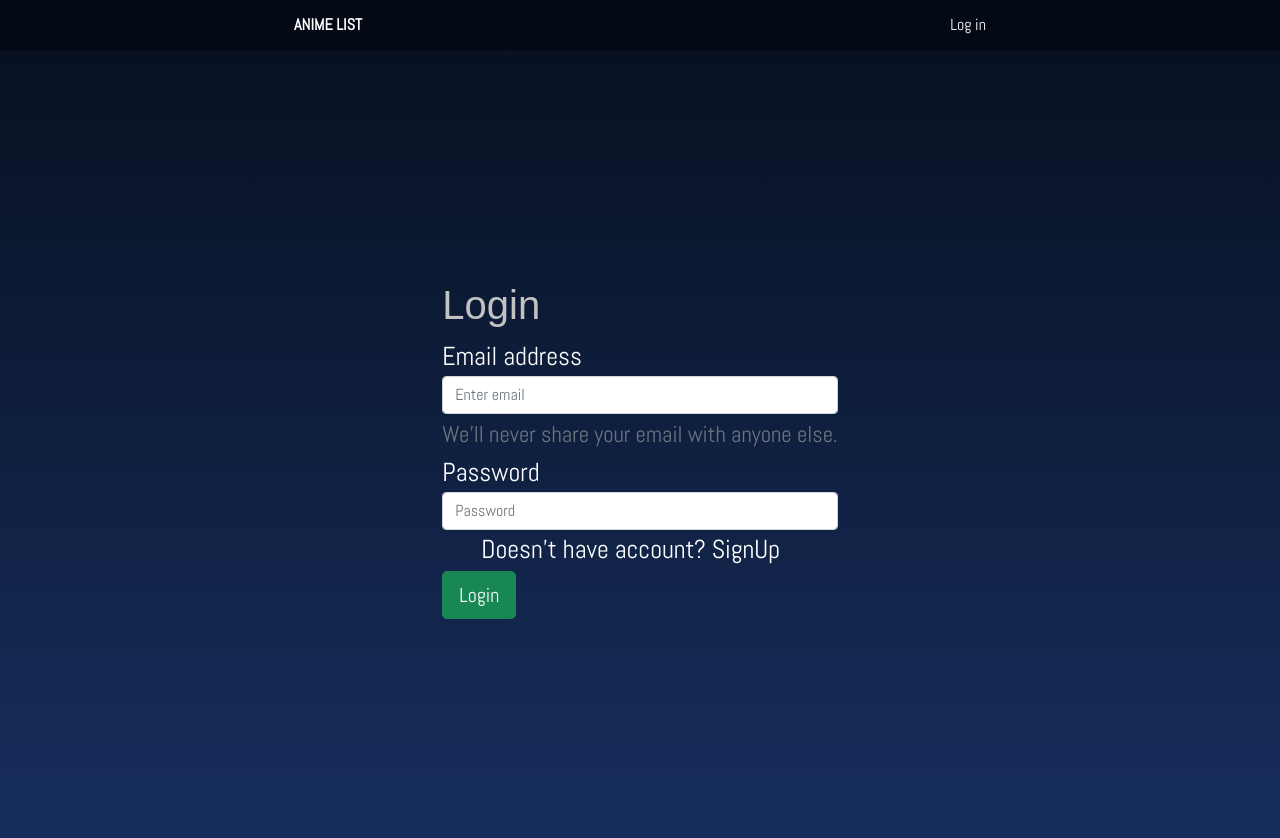
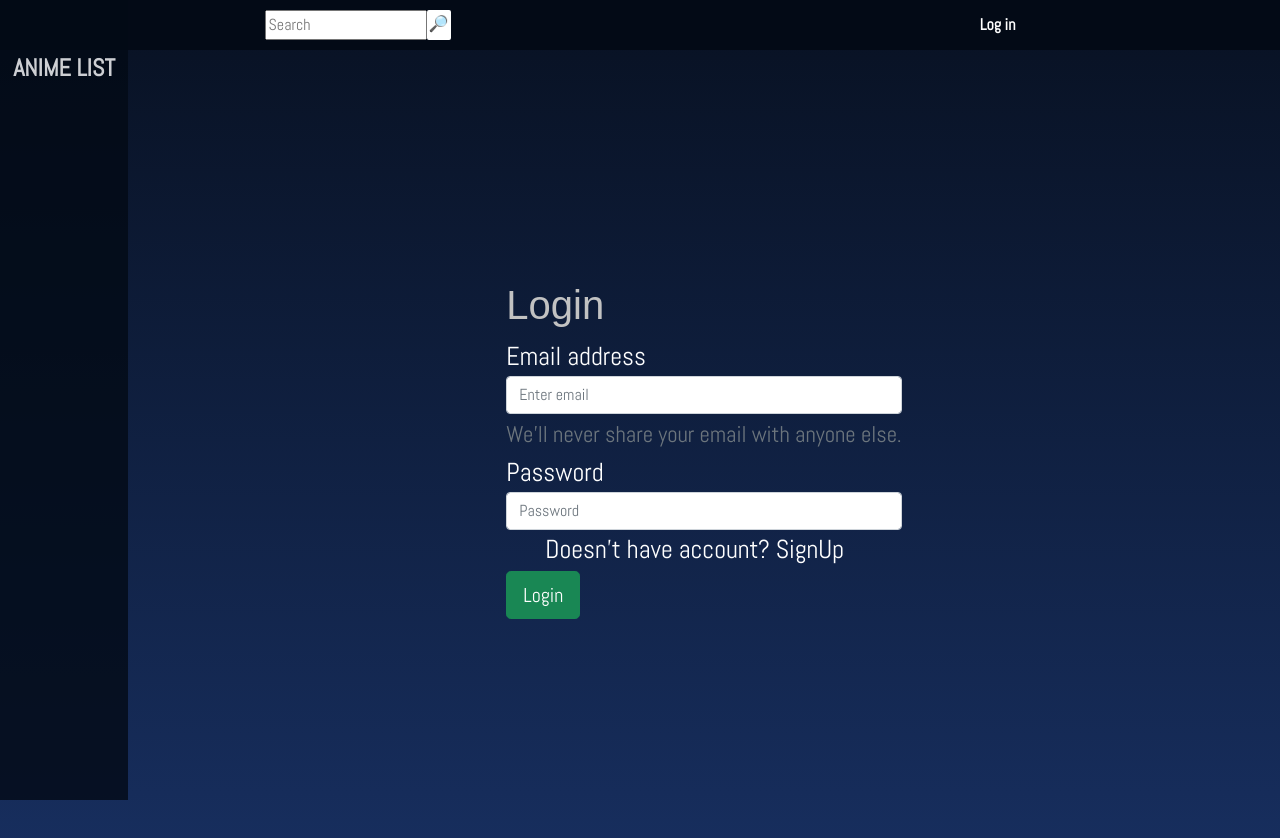
Before and after one commit to KhaledAlhamad/Project2, a React (Create React App) app in the folder frontend/: page /Login in a window 1280 px wide. Shown: the top 838 px of the page. Built offline with nearby package versions, Linux system fonts and the light colour scheme; no server answers.

Commit message:
adding search

```diff
--- a/frontend/src/App.css
+++ b/frontend/src/App.css
@@ -1,12 +1,13 @@
 .App {
   /* text-align: center; */
-  font-family: 'Abel', sans-serif;
+  font-family: "Abel", sans-serif;
   position: relative;
+  background-image: linear-gradient(#081122, #172e5e);
 }
 
 .App-header {
-	background-image: linear-gradient(#081122, #172e5e);
   min-height: 100vh;
+  margin-left: 10%;
   display: flex;
   flex-direction: column;
   align-items: center;
@@ -18,7 +19,7 @@
 .App-link {
   color: #61dafb;
 }
-#navbar_column{
+#navbar_column {
   background: #b2bbce;
   height: 50px;
   align-items: left;
@@ -26,7 +27,7 @@
   flex-direction: column;
   justify-content: space-around;
 }
-#navbar{
+#navbar {
   background: #030a16;
   height: 50px;
   align-items: center;
@@ -35,106 +36,184 @@
   justify-content: space-around;
   position: relative;
 }
-.Link_home,.Link,.Nav {
+#sidebar {
+  background: #030a16;
+  opacity: 0.8;
+  height: 100vh;
+  width: 10%;
+  align-items: center;
+  display: flex;
+  flex-direction: column;
+  justify-content: flex-start;
+  padding: 50px 5px;
+  position: fixed;
+  top: 0;
+}
+.Link_home,
+.Link,
+.Nav {
   text-decoration: none;
   color: white;
 }
-.Link_home{
+.Link_home {
   justify-self: flex-start;
   font-weight: bold;
 }
 
+/**/
+.Link{
+	text-decoration: none;
+	color: white;
+	font-weight: bold;
+  }
+  .Link:hover{
+	color:rgb(238, 141, 141);
+	text-shadow: 0.5px 0.5px 1px black, 0.5px -0.5px 1px black, -0.5px 0.5px 1px black, -0.5px -0.5px 1px black;
+  }
+  .Link_home{
+	text-decoration: none;
+	color: white;
+	font-weight: bolder;
+	font-size: 24px;
+	transition: 0.6s;
+	border-radius: 1cm;
+  }
+  .Link_home:hover{
+	transform: translate3D(0, -1px, 0) scale(1.01); /* move up slightly and zoom in */
+	box-shadow: 1px 1px 1px white, -1px -1px 1px white, -1px 1px 1px white, 1px -1px 1px white;
+	border-radius: 1cm;
+	padding: 5px;
+	transition: all 0.4s ease; /* zoom in */
+	cursor: pointer;
+	background:red;
+	color: rgb(255, 220, 220);
+  }
+  .Link_search{
+    font-size: 1em;
+	text-decoration: none;
+	color: white;
+	font-weight: bold;
+	background:white;
+	padding: 2px;
+	border-radius: 0.05cm;
+  transition: 0.1s;
+  }
+  .Link_search:hover{
+	text-decoration: none;
+	color: white;
 
-#parent{
+  transform: translate3D(0px, 0px, 0px) scale(1.1);
+  transition: all 0.3s ease;
+}
+  #Link_search{
+
+  }
+  #Link_search:hover{
+
+
+  }
+/**/
+
+#parent {
   display: grid;
   grid-template-columns: auto auto auto;
 }
-.item_left{
+
+.item_left {
   grid-column-start: 1;
   grid-column-end: 3;
 }
-.item_right{
-
+.item_right {
 }
-.item{}
-.image_and_title{
+.item {
+}
+.image_and_title {
   display: flex;
   flex-direction: row;
   column-gap: 15px;
 }
-#details_root{
-
+#details_root {
   display: flex;
   flex-direction: column;
   align-items: flex-start;
   padding: 20px;
 }
-p{font-size: 18px;}
-.details_title{color:rgb(236, 236, 236);}
-.details_title_alt{
+p {
+  font-size: 18px;
+}
+.details_title {
+  color: rgb(236, 236, 236);
+}
+.details_title_alt {
   color: #9b9b9b;
 }
-.details_description{
+.details_description {
   max-width: 120ch;
   color: #9b9b9b;
 }
-.details_score{}
-.details_scored_by{}
-.details_ul{
+.details_score {
+}
+.details_scored_by {
+}
+.details_ul {
   list-style-type: square;
   display: grid;
   grid-template-columns: 60% 60%;
   column-gap: 10%;
   color: #9b9b9b;
 }
-.details_ul>li{
+.details_ul > li {
   margin: 0 0;
   padding: 0 0;
   align-self: flex-start;
 }
-.details_ul>li>span{
+.details_ul > li > span {
   padding-left: 40px;
   color: white;
 }
-.review_form{
+span>span{
+  font-size: 0.7em;
+}
+.review_form {
   width: 50%;
   margin: 20px;
 }
-.reviews{}
-.review_mal,.review_local{
-	padding :10px;
+.reviews {
+}
+.review_mal,
+.review_local {
+  padding: 10px;
   margin: 10px;
-	background-image: linear-gradient(#091327, #102141, #091327)
+  background-image: linear-gradient(to bottom left, #060c18, #0a162c, #091327);
 }
-@media (max-width:790px){
-	.details_ul{
+@media (max-width: 790px) {
+  .details_ul {
     display: grid;
     grid-template-columns: 45% 45%;
     column-gap: 5%;
     color: #9b9b9b;
   }
 }
-@media (max-width:550px){
-	.image_and_title{
+@media (max-width: 550px) {
+  .image_and_title {
     flex-direction: column;
     column-gap: 15px;
   }
-	.details_ul{
+  .details_ul {
     display: grid;
     grid-template-columns: 50% 50%;
     column-gap: 5%;
     color: #9b9b9b;
   }
-	.details_ul{
+  .details_ul {
     font-size: 1rem;
     color: #9b9b9b;
   }
-	  .details_ul>li>span{
+  .details_ul > li > span {
     padding-left: 1px;
     color: white;
   }
 }
-
 
 /* ADDED  */
 h1,
@@ -187,6 +266,17 @@ h6 {
   font-size: 13px;
   color: #ffffff;
   background: #e53637;
+  display: inline-block;
+  padding: 2px 12px;
+  border-radius: 4px;
+  position: absolute;
+  left: 10px;
+  top: 10px;
+}
+.ep2{
+  font-size: 13px;
+  color: #ffffff;
+  background:#192591;
   display: inline-block;
   padding: 2px 12px;
   border-radius: 4px;
@@ -297,3 +387,15 @@ h6 {
   content: "";
 }
 /* ADDED END  */
+
+
+#search_page{
+  padding: 50px;
+}
+.search_item{
+  display: flex;
+  flex-direction: row;
+  justify-content: space-around;
+  background-color: red;
+}
+#search_page{display: flex; flex-direction: row;}
--- a/frontend/src/App.js
+++ b/frontend/src/App.js
@@ -11,6 +11,7 @@ import "../node_modules/bootstrap/dist/css/bootstrap.min.css";
 import { LogContext } from "./components/LogContext";
 import Signup from './components/Signup';
 import Profile from './components/Profile';
+import Search from './components/Search';
 
 function App() {
   const [airing, setAiring] = useState([])
@@ -23,7 +24,9 @@ function App() {
   useEffect(() => {
     axios.get('http://localhost:8080/anime/airing').then((res) =>{
       setAiring(res.data.top.slice(0,6));
-      console.log(res.data.top)
+      console.log(res.data.top.slice(0,6))
+      console.log(res.data.top.slice(0,6)[3])
+      console.log(airing[4])
     })
   }, [])
   // GET Top
@@ -58,6 +61,8 @@ function App() {
             </Route>
             <Route path="/profile" element={<Profile />}>
             </Route>
+            <Route path="/Search" element={<Search />}>
+            </Route>
             </Routes>
           </header>
         </div>
--- a/frontend/src/components/Home.js
+++ b/frontend/src/components/Home.js
@@ -1,13 +1,7 @@
 import React from "react";
-import { useDispatch, useSelector } from "react-redux";
 import { Link } from "react-router-dom";
-import { setID } from "../reducers/details/details";
 
 function Home(props) {
-  const dispatch = useDispatch();
-  const state = useSelector((state) => {
-    return { details: state.details.details };
-  });
   return (
     // HERO SECTION
 
--- a/frontend/src/components/Navbar.js
+++ b/frontend/src/components/Navbar.js
@@ -1,22 +1,38 @@
 // import * as ReactBootStrap from "react-bootstrap";
-import React, { useContext } from "react";
+import React, { useState, useContext } from "react";
 import { useSelector, useDispatch } from "react-redux";
 import { BrowserRouter as Router, Route, Switch, Link } from "react-router-dom";
 import { LogContext } from "./LogContext";
+import { createContext } from "react";
+import {setSearch} from '../reducers/search/search'
 
 function Navbar() {
+  const [searchSomething, setSearchSomething] = useState("")
   const log = useContext(LogContext);
   const state = useSelector((state) => {
-    return { user: state.user.user };
+    return { user:state.user.user,search: state.search.search };
   });
   const dispatch = useDispatch();
 
   return (
     <div id="navbar">
-      <Link className="Link_home" to="/Home">
-        ANIME LIST
-      </Link>
-
+      <div className="d-flex" id="Link_search">
+            <input
+              type="search"
+              placeholder="Search"
+              className="me-0"
+              aria-label="Search"
+              onChange={(e) => setSearchSomething(e.target.value)}
+            />
+            <Link
+              className="Link_search"
+              onClick={()=>dispatch(setSearch(searchSomething))}
+              variant="outline-success"
+              to="/Search"
+            >
+              🔎
+            </Link>
+          </div>
       {/* ADDED K */}
       {log.logged ? (
         <a class="Nav " href="#">
@@ -29,7 +45,7 @@ function Navbar() {
               type="submit"
               class="btn btn-light btn-sm"
             >
-              {state.user.email}
+              {state.user?.email}
             </button>
           </Link>
         </a>
--- /dev/null
+++ b/frontend/src/components/Search.js
@@ -0,0 +1,62 @@
+import React, { useEffect, useState, useContext } from "react";
+// import { addVideo, clearVideo } from "../reducers/video/video";
+import { Link } from "react-router-dom";
+import axios from "axios";
+import { useParams } from "react-router-dom";
+import { useSelector, useDispatch } from "react-redux";
+import { addWatch } from "../reducers/watch/watch";
+import { LogContext } from "./LogContext";
+
+function Search() {
+  const [results, setResults] = useState([]);
+  const state = useSelector((state) => {
+    return { search: state.search.search };
+  });
+  useEffect(() => {
+    axios
+      .get(`https://api.jikan.moe/v3/search/anime?q=${state.search}&page=1`)
+      .then((res) => {
+        setResults(res.data.results);
+        console.log("search result data", res.data.results);
+      });
+  }, [state.search]);
+
+  return (
+    <div  id="search_page">
+      <div >
+        {results?.map((e, i) => {
+          return (
+            <div class="col-lg-4">
+              <div class="product__item">
+                <div
+                  class="product__item__pic set-bg"
+                  style={{
+                    backgroundImage: "url(" + e.image_url + ")",
+                  }}
+                >
+                  {e.end_date===null?
+                  <div class="ep">Ongoing</div>:
+                  <div class="ep2">Finished</div>}
+
+                  <div class="comment">
+                    <i class="fa fa-comments"></i> {e.episodes>0?e.episodes+" episodes":"episodes unknown"}
+                  </div>
+                  <div class="view">
+                    <i class="fa fa-eye"></i> {e.score+" / 10"}
+                  </div>
+                </div>
+                <div class="product__item__text">
+                  <h5>
+                      <Link to={`/Details/${e.mal_id}`}>{e.title}</Link>
+                  </h5>
+                </div>
+              </div>
+            </div>
+          );
+        })}
+      </div>
+    </div>
+  );
+}
+
+export default Search;
--- a/frontend/src/components/Sidebar.js
+++ b/frontend/src/components/Sidebar.js
@@ -1,10 +1,23 @@
 import * as ReactBootStrap from "react-bootstrap";
-import React, { useState } from "react";
-// import { useDispatch, useSelector } from "react-redux";
+import React, { useState,useContext} from "react";
+import { useDispatch, useSelector } from "react-redux";
 import { BrowserRouter as Router, Route, Switch, Link } from "react-router-dom";
+import { LogContext } from "./LogContext";
+function Sidebar() {
+  const log = useContext(LogContext);
+  const state = useSelector((state) => {
+    return { user: state.user.user };
+  });
+  const dispatch = useDispatch();
 
-function Sidebar() {
+  return (
+  <div id="sidebar">
+      <Link className="Link_home" to="/Home">
+        ANIME LIST
+      </Link>
+      {/* ADDED K */}
 
-  return (<div></div>);
+      {/* ADDED K END  */}
+    </div>);
 }
 export default Sidebar;
--- a/frontend/src/reducers/details/details.js
+++ /dev/null
@@ -1,28 +0,0 @@
-const initialState={ details:{}};
-
-
-const details = (state=initialState,{type,payload})=>{
-    switch (type) {
-        case "SET_ID":
-            return{details:payload}
-        case "REMOVE_ID":
-            return{details:""}
-        default:
-            return state;
-    }
-}
-
-export default details;
-
-export const setID = (current_id)=>{
-    return{
-        type:"SET_ID",
-        payload:current_id
-    }
-}
-export const removeID = (current_id)=>{
-    return{
-        type:"REMOVE_ID",
-        payload:current_id
-    }
-}
--- /dev/null
+++ b/frontend/src/reducers/search/search.js
@@ -0,0 +1,28 @@
+const initialState={ search:{}};
+
+
+const search = (state=initialState,{type,payload})=>{
+    switch (type) {
+        case "SET_SEARCH":
+            return{search:payload}
+        case "CLEAR_SEARCH":
+            return{search:""}
+        default:
+            return state;
+    }
+}
+
+export default search;
+
+export const setSearch = (current_id)=>{
+    return{
+        type:"SET_SEARCH",
+        payload:current_id
+    }
+}
+export const clearSearch = (current_id)=>{
+    return{
+        type:"CLEAR_SEARCH",
+        payload:current_id
+    }
+}
--- a/frontend/src/reducers/store.js
+++ b/frontend/src/reducers/store.js
@@ -1,8 +1,8 @@
 import { createStore , combineReducers } from "redux";
 import watch from "./watch/watch";
 import user from "./user/user"
-import details from "./details/details";
+import search from "./search/search";
 
-const reducers = combineReducers({user,details, watch})
+const reducers = combineReducers({user,search, watch})
 const store = createStore(reducers)
 export default store;
```
Lines whose indentation alone changed are shown as unchanged.
